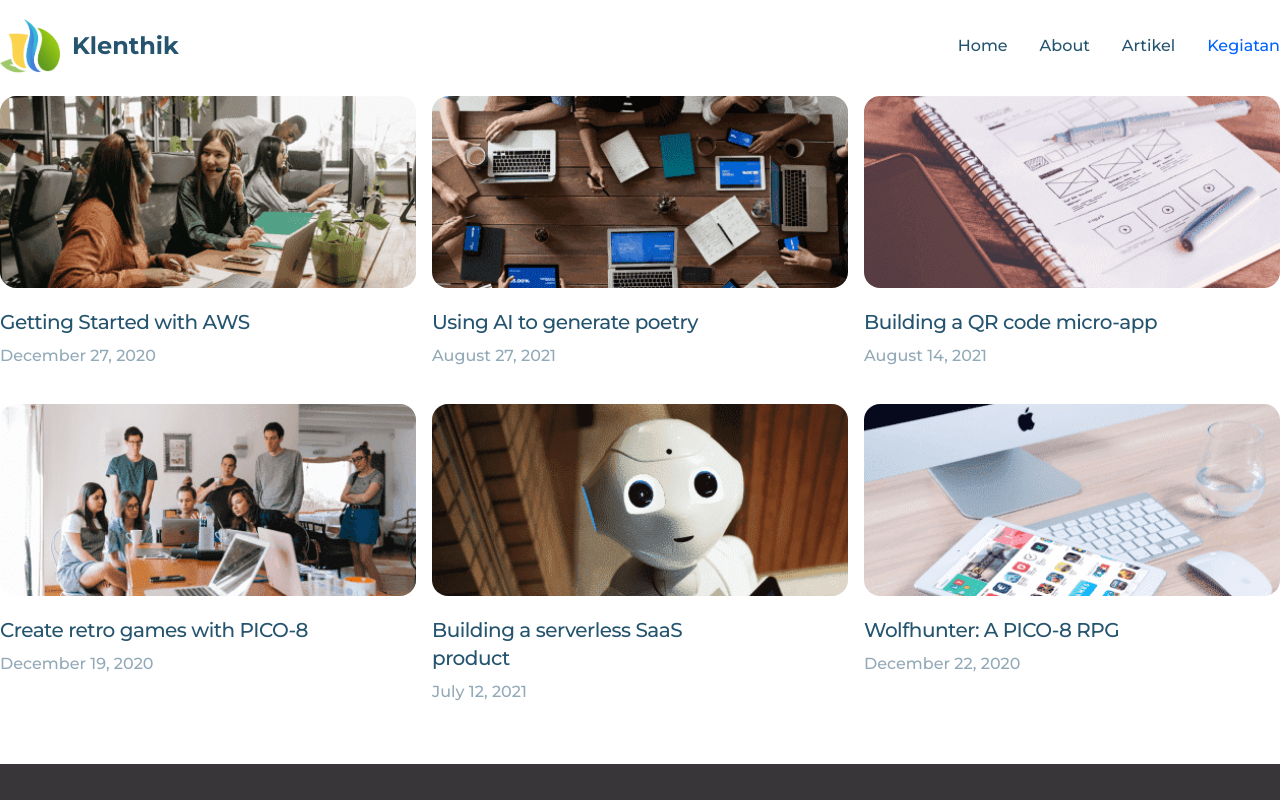
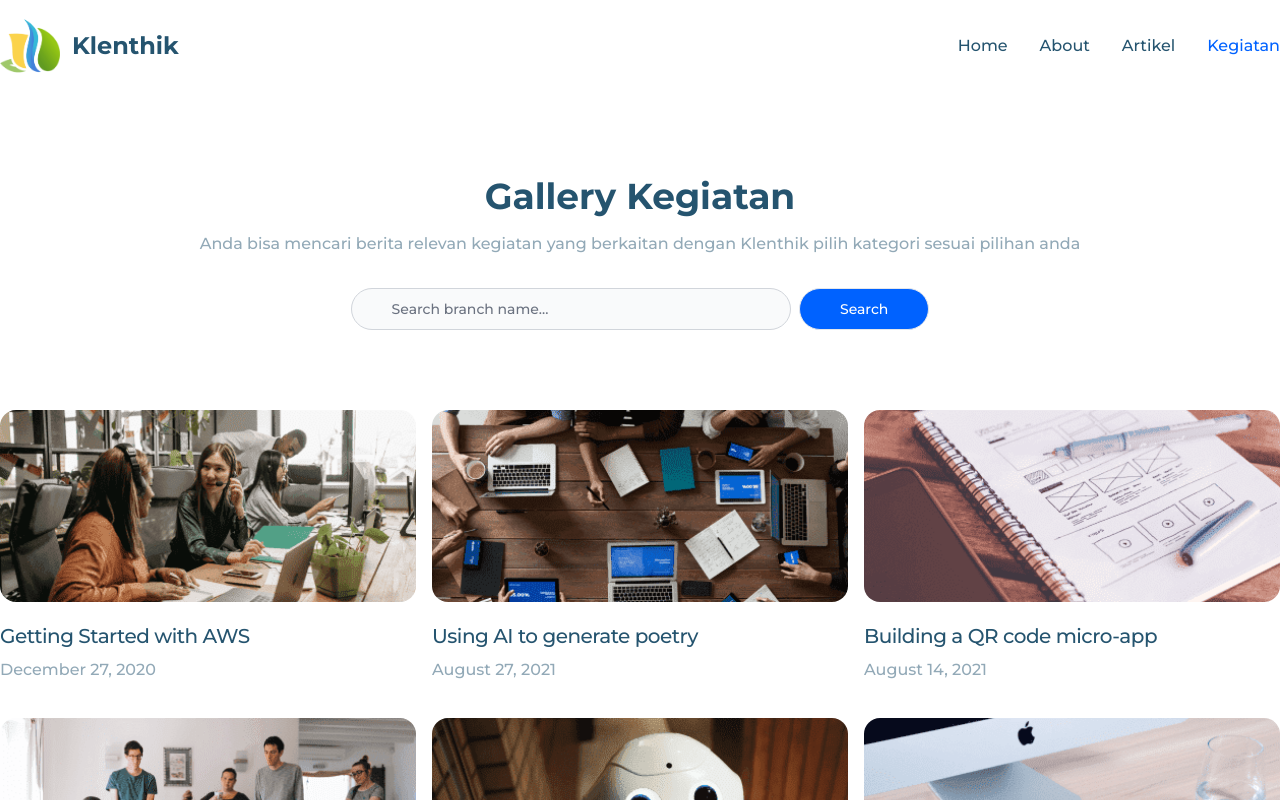
Before and after one commit to Fahmiali99/klenthik-app, a Next.js app: page /activity in a window 1280 px wide. Shown: the top 800 px of the page. Built offline with nearby package versions, Linux system fonts and the light colour scheme.

Commit message:
kegiatan done

```diff
--- a/src/common/searching.tsx
+++ b/src/common/searching.tsx
@@ -6,9 +6,17 @@ interface SearchingProps {
   filter: string;
   handleFilter: (event: React.ChangeEvent<HTMLInputElement>) => void;
   filterData: any;
+  title: string;
+  about: string;
 }
 
-function Searching({ handleSubmit, filter, handleFilter }: SearchingProps) {
+function Searching({
+  handleSubmit,
+  filter,
+  handleFilter,
+  title,
+  about,
+}: SearchingProps) {
   return (
     <div>
       <form
@@ -22,12 +30,9 @@ function Searching({ handleSubmit, filter, handleFilter }: SearchingProps) {
           <div className="flex justify-center text-center">
             <div>
               <h1 className=" text-2xl md:text-3xl lg:text-4xl font-semibold text-primary-dark">
-                Artikel
+                {title}
               </h1>
-              <p className="pt-4 pb-8 text-secondary text-base ">
-                Anda bisa mencari berita relevan kegiatan yang berkaitan dengan
-                Klenthik pilih kategori sesuai pilihan anda
-              </p>
+              <p className="pt-4 pb-8 text-secondary text-base ">{about}</p>
             </div>
           </div>
           <div className="flex justify-center items-center ">
--- a/src/components/article/index.tsx
+++ b/src/components/article/index.tsx
@@ -55,15 +55,23 @@ function ArticlePage() {
     const filteredItems = article.filter((item: { title: string }) =>
       item.title.toLowerCase().includes(filter.toLowerCase())
     );
-    setFilteredArticle(filteredItems);
-    setSubmitted(true);
-    setCurrentPage(1);
+
+    if (filteredItems.length === 0) {
+      window.alert(`No Resuts:  ${filter}`);
+    } else {
+      setFilteredArticle(filteredItems);
+      setSubmitted(true);
+      setCurrentPage(1);
+    }
   }
 
   return (
     <>
       <Up />
       <Searching
+        title="Artikel"
+        about="Anda bisa mencari berita relevan kegiatan yang berkaitan dengan
+        Klenthik pilih kategori sesuai pilihan anda"
         handleSubmit={handleFilterSubmit}
         filter={filter}
         handleFilter={handleFilterChange}
--- a/src/pages/activity.tsx
+++ b/src/pages/activity.tsx
@@ -1,16 +1,59 @@
-import React from "react";
+import React, { useMemo, useState } from "react";
 import Layout from "@/common/layout";
 import Up from "@/common/up";
 import { getPostMetadata } from "@/common/getPostMetadata";
 import ActivityPage from "@/components/activity";
+import Searching from "@/common/searching";
+import Pagination from "@/common/pagination";
 
+const PageSize = 6;
 function Activity({ postMetadata }: any) {
+  const [filter, setFilter] = useState("");
+  const [currentPage, setCurrentPage] = useState(1);
+  const [filteredArticle, setFilteredArticle] = useState<any[]>([]);
+
+  function handleFilterChange(e: any) {
+    setFilter(e.target.value);
+  }
+
+  const totalCount = filter ? filteredArticle.length : postMetadata.length;
+
+  const currentTableData = useMemo(() => {
+    const firstItemIndex = (currentPage - 1) * PageSize;
+    const lastItemIndex = firstItemIndex + PageSize;
+    return filteredArticle.length > 0
+      ? filteredArticle.slice(firstItemIndex, lastItemIndex)
+      : postMetadata.slice(firstItemIndex, lastItemIndex);
+  }, [currentPage, filteredArticle, postMetadata]);
+
+  function handleFilterSubmit(e: any) {
+    e.preventDefault();
+    const filteredItems = postMetadata.filter((item: { title: string }) =>
+      item.title.toLowerCase().includes(filter.toLowerCase())
+    );
+    if (filteredItems.length === 0) {
+      window.alert(`No Resuts:  ${filter}`);
+    } else {
+      setFilteredArticle(filteredItems);
+      setCurrentPage(1);
+    }
+  }
+
   return (
     <Layout>
+      <div>
         <Up />
+        <Searching
+          title="Gallery Kegiatan"
+          about="Anda bisa mencari berita relevan kegiatan yang berkaitan dengan Klenthik pilih kategori sesuai pilihan anda"
+          handleSubmit={handleFilterSubmit}
+          filter={filter}
+          handleFilter={handleFilterChange}
+          filterData={filteredArticle}
+        />
         <div className="container mx-auto px-4 sm:px-4 md:px-4 lg:px-0">
           <div className="grid grid-cols-1 lg:grid-cols-3 gap-4 justify-center pb-10">
-          {postMetadata?.map((item: any, idx: any) => (
+            {currentTableData?.map((item: any, idx: any) => (
               <ActivityPage
                 key={idx}
                 slug={item.slug}
@@ -20,6 +63,13 @@ function Activity({ postMetadata }: any) {
               />
             ))}
           </div>
+        </div>
+        <Pagination
+          currentPage={currentPage}
+          totalCount={totalCount}
+          pageSize={PageSize}
+          onPageChange={(page: number) => setCurrentPage(page)}
+        />
       </div>
     </Layout>
   );
```
Lines whose indentation alone changed are shown as unchanged.
